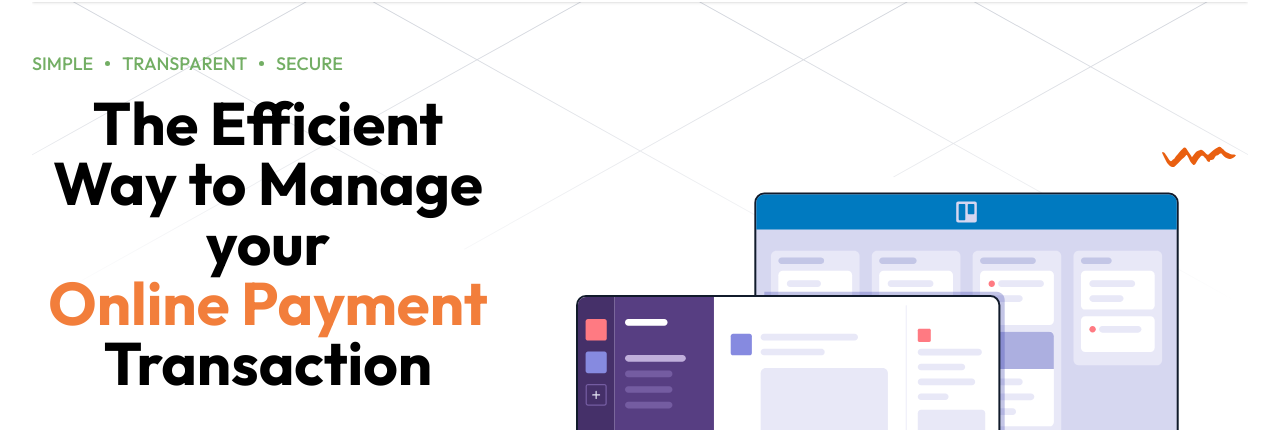
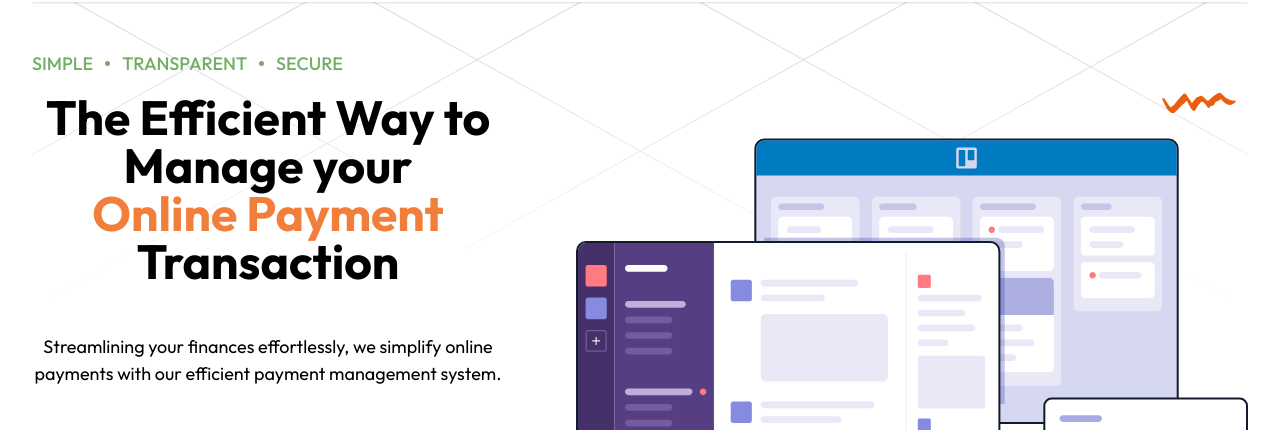
Before and after one commit to klusterthon023/klusterthon023-fintech, a React (Vite) app in the folder frontend/: page / in a window 1280 px wide. Shown: the part 370-800 px from the top of the page. Built offline with nearby package versions, Linux system fonts and the light colour scheme.

Commit message:
Adjusted the position of the arrows in big screens

```diff
--- a/frontend/src/pages/home/components/hero-section/HeroText.tsx
+++ b/frontend/src/pages/home/components/hero-section/HeroText.tsx
@@ -8,7 +8,7 @@ export default function HeroText() {
       <img
         src={decorator}
         alt=""
-        className=" absolute bottom-[-0%] left-[90%] hidden lg:block"
+        className=" absolute bottom-[-0%] left-[100%] hidden lg:block"
       />
       <div className="grid gap-4">
         <div className="flex gap-3 items-center">
@@ -25,10 +25,10 @@ export default function HeroText() {
           </Typography>
         </div>
         <div className="w-full">
-          <Typography className="!w-full !text-4xl md:!text-6xl" variant="h1">
+          <Typography className="!w-full !text-4xl md:!text-5xl" variant="h1">
             The Efficient Way to Manage your
             <Typography
-              className="!w-full !text-4xl md:!text-6xl"
+              className="!w-full !text-4xl md:!text-5xl"
               variant="h1"
               color="tertiary.300"
             >
@@ -40,12 +40,12 @@ export default function HeroText() {
       </div>
       <div>
         <Typography>
-          Nemo enim ipsam voluptatem quia voluptas sit aspernatur aut odit aut
-          fugit, sed quia consequuntur ma
+          Streamlining your finances effortlessly, we simplify online payments
+          with our efficient payment management system.
         </Typography>
       </div>
       <div className="relative">
-        <div className="absolute left-[3px] top-[7px] bg-black w-[180px] h-[35px] rounded-lg z-10"></div>
+        <div className="absolute left-[3px] top-[7px] bg-black w-[205px] h-[47px] rounded-lg z-10"></div>
         <Button color="tertiary" className="z-30 relative">
           Open a Free Account
         </Button>
```
